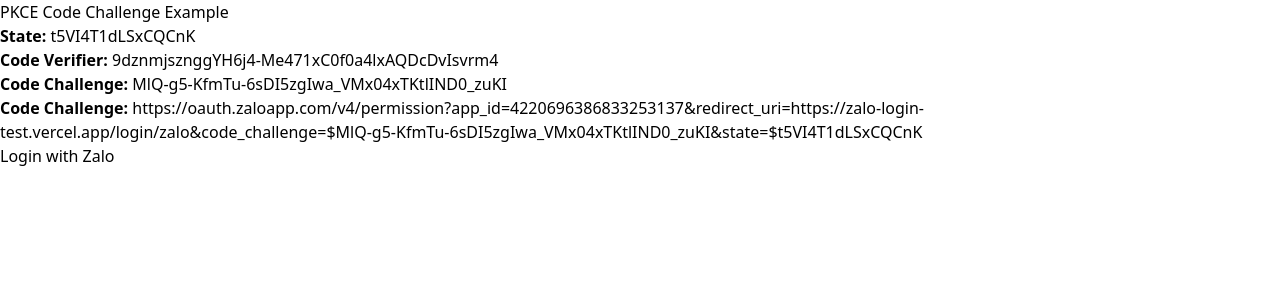
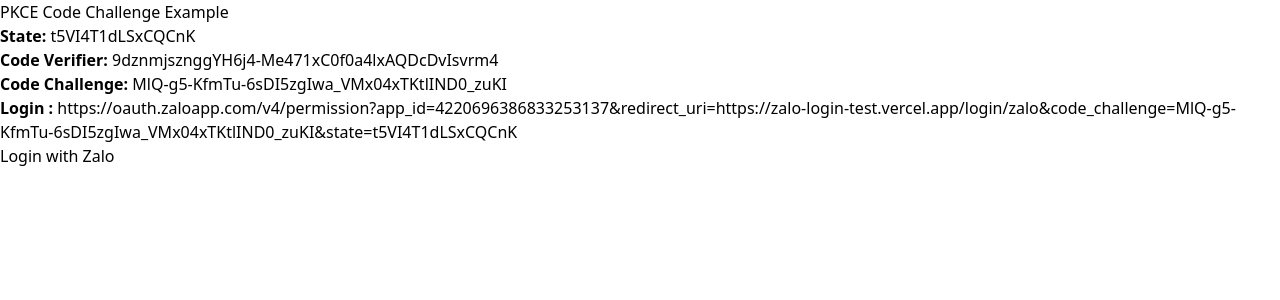
Before and after one commit to binhkid2/zalo-login-test, a React (Vite) app: page / in a window 1280 px wide. Shown: the top 300 px of the page. Built offline with nearby package versions, Linux system fonts and the light colour scheme.

Commit message:
<button className="bg-blue-500 px-5 py-2  rounded-3xl" onClick={() => { window.location.href = `https://oauth.zaloapp.com/v4/permission?app_id=4220696386833253137&redirect_uri=https://zalo-login-test.vercel.app/login/zalo&code_challenge=${codeChallenge}&state=${state}` }}>Login with Zalo</button>

```diff
--- a/src/pages/index.tsx
+++ b/src/pages/index.tsx
@@ -27,8 +27,8 @@
       <p><strong>State:</strong> {state}</p>
       <p><strong>Code Verifier:</strong> {codeVerifier}</p>
       <p><strong>Code Challenge:</strong> {codeChallenge}</p>
-      <p><strong>Code Challenge:</strong> https://oauth.zaloapp.com/v4/permission?app_id=4220696386833253137&redirect_uri=https://zalo-login-test.vercel.app/login/zalo&code_challenge=${codeChallenge}&state=${state}</p>
-      <button  className="bg-blue-500 px-5 py-2  rounded-3xl" onClick={()=>{navigate(`https://oauth.zaloapp.com/v4/permission?app_id=4220696386833253137&redirect_uri=https://zalo-login-test.vercel.app/login/zalo&code_challenge=${codeChallenge}&state=${state}`)}}>Login with Zalo </button>
+      <p><strong>Login :</strong> https://oauth.zaloapp.com/v4/permission?app_id=4220696386833253137&redirect_uri=https://zalo-login-test.vercel.app/login/zalo&code_challenge={codeChallenge}&state={state}</p>
+      <button className="bg-blue-500 px-5 py-2  rounded-3xl" onClick={() => { window.location.href = `https://oauth.zaloapp.com/v4/permission?app_id=4220696386833253137&redirect_uri=https://zalo-login-test.vercel.app/login/zalo&code_challenge=${codeChallenge}&state=${state}` }}>Login with Zalo</button>
 
     </div>
   );
```
